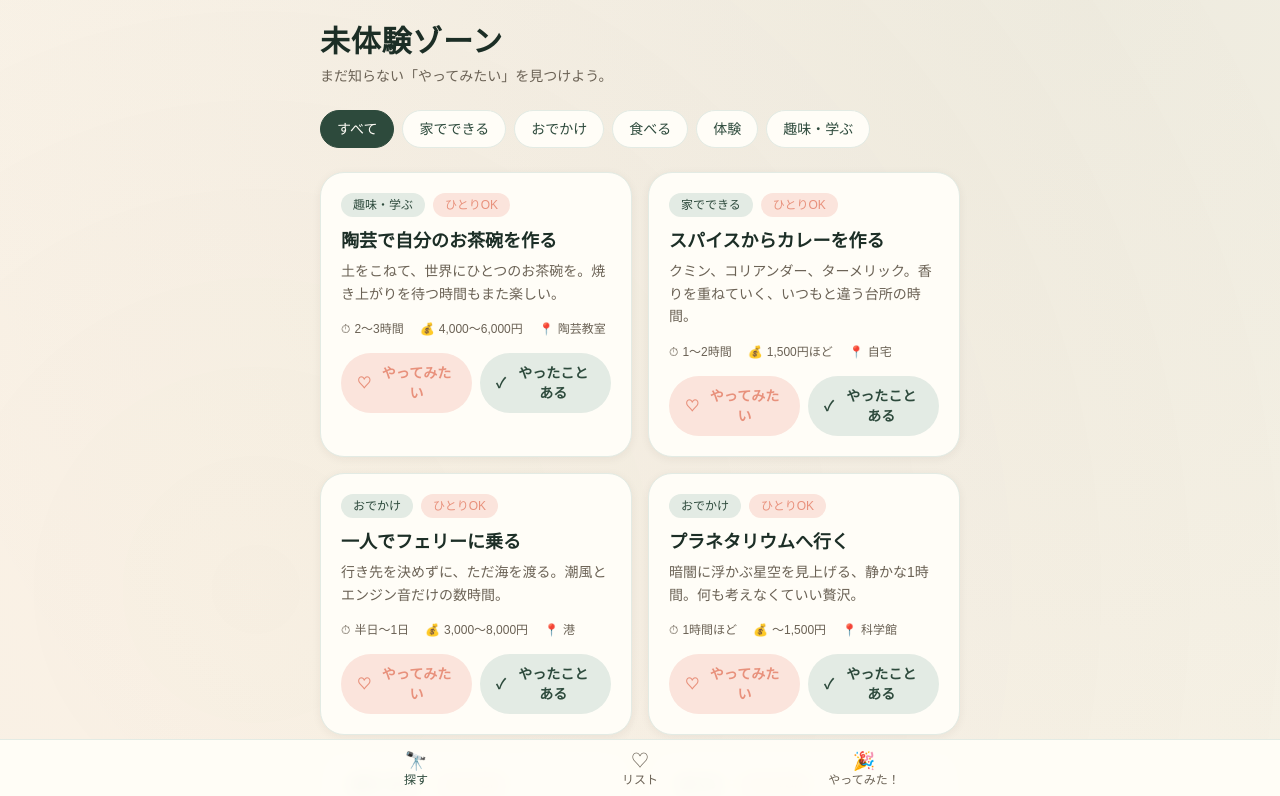
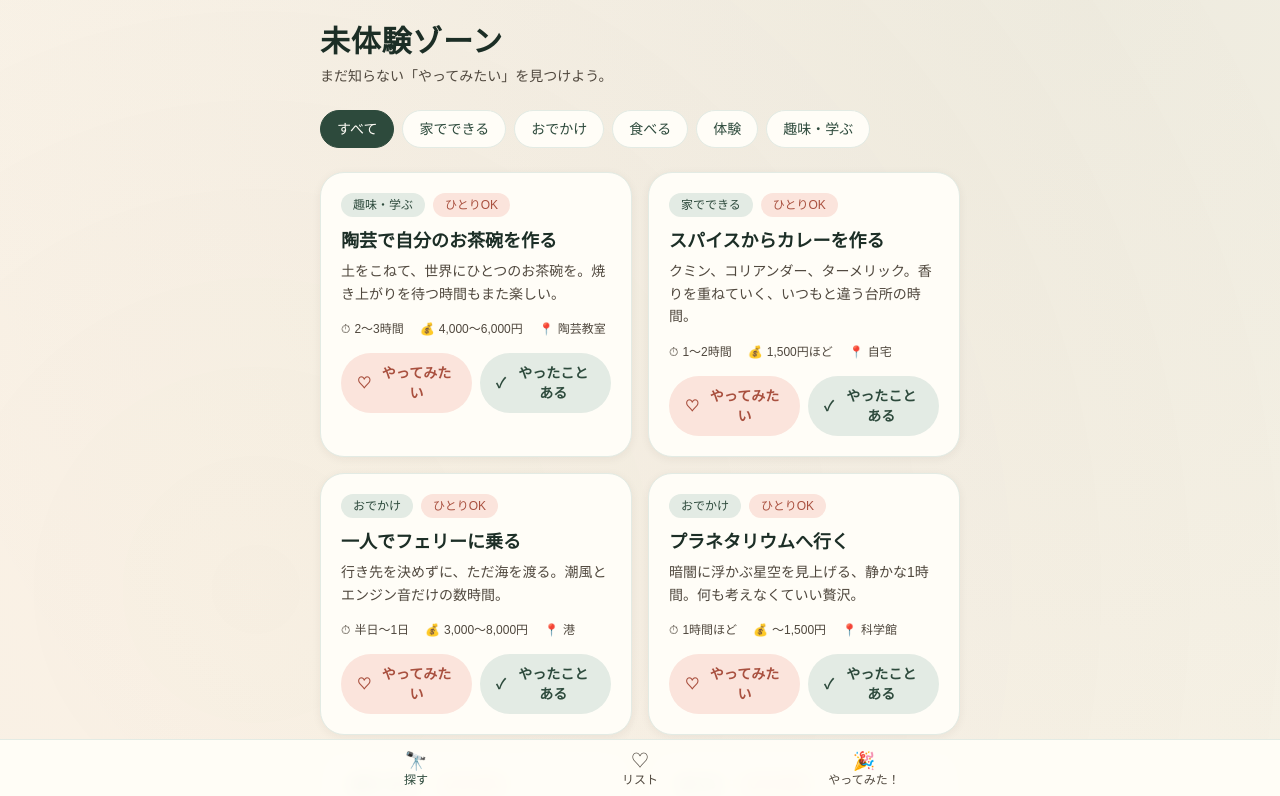
Before and after one commit to asbepartners/mitaiken, a Next.js app: page / in a window 1280 px wide. Shown: the top 796 px of the page. Built offline with nearby package versions, Linux system fonts and the light colour scheme.

Commit message:
Improve text contrast

```diff
--- a/src/app/globals.css
+++ b/src/app/globals.css
@@ -9,12 +9,12 @@
   --color-green-800: #2d4a3c;
   --color-green-700: #3a5f4d;
   --color-green-100: #e3ebe4;
-  --color-coral-500: #e8917c;
-  --color-coral-400: #efa591;
+  --color-coral-500: #a9503f;
+  --color-coral-400: #c56f5b;
   --color-coral-100: #fbe4dc;
   --color-gold-100: #f3e8d2;
   --color-ink: #2c2620;
-  --color-ink-soft: #6b6255;
+  --color-ink-soft: #50483e;
 }
 
 @theme inline {
```
